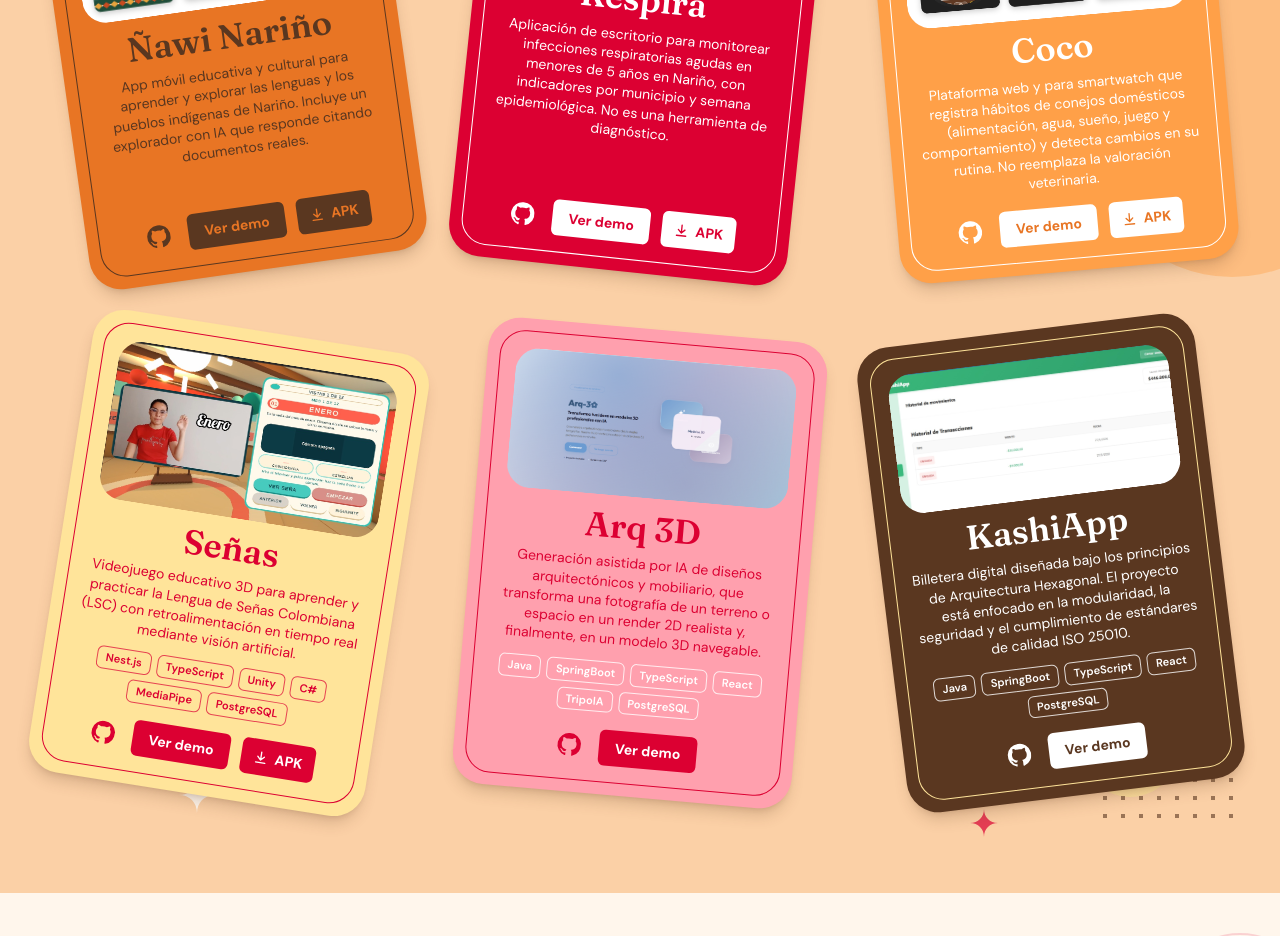
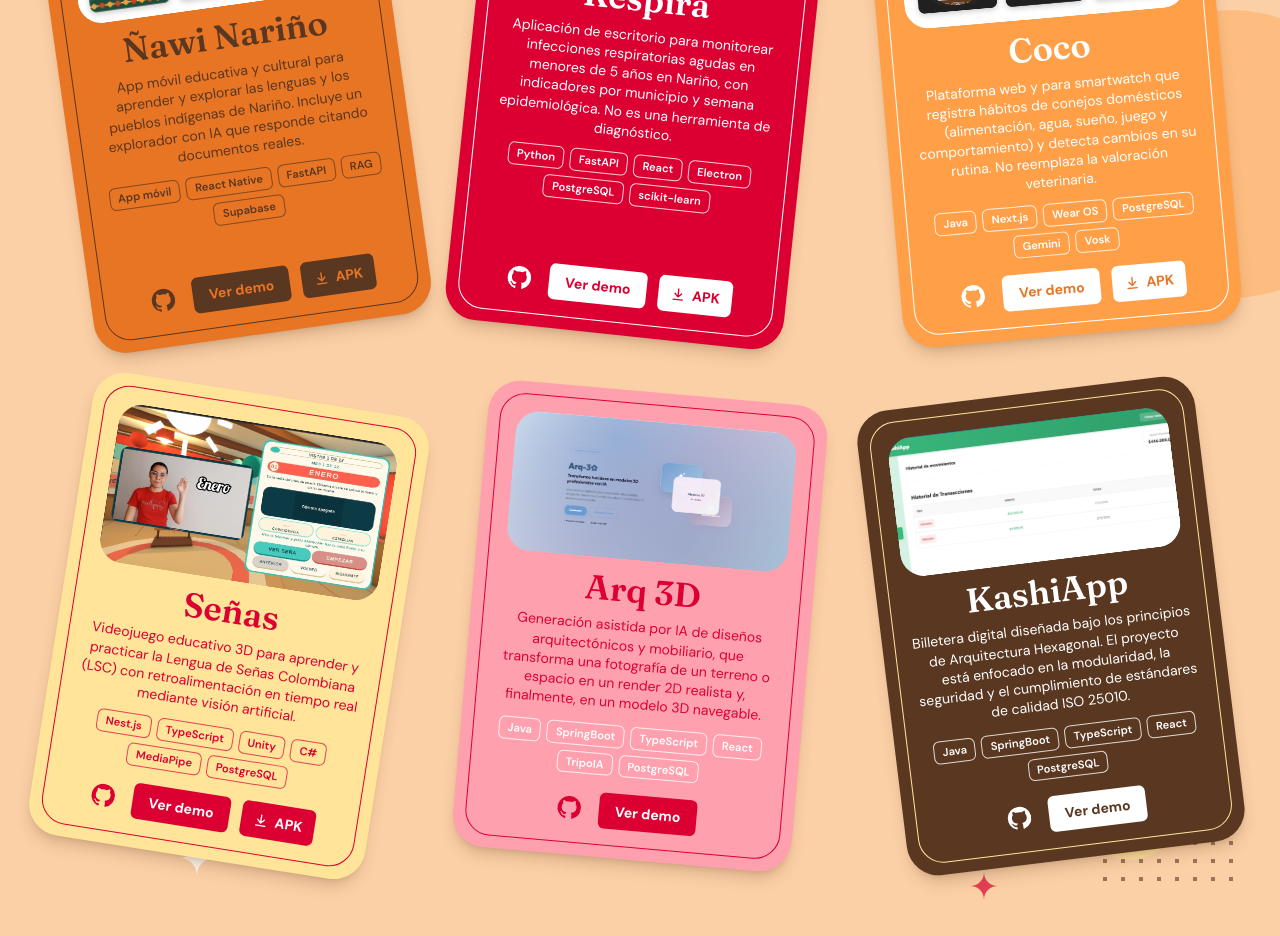
Before and after one commit to VictoriaArteaga/Mi-Portafolio, a Next.js app in the folder portafolio/: page / in a window 1280 px wide. Shown: the part 2360-3296 px from the top of the page. Built offline with nearby package versions, Linux system fonts and the light colour scheme; a web font is replaced by a local one.

Commit message:
Tecnologias

```diff
--- a/portafolio/data/projects.ts
+++ b/portafolio/data/projects.ts
@@ -32,7 +32,7 @@ export const projects: Project[] = [
       es: "App móvil educativa y cultural para aprender y explorar las lenguas y los pueblos indígenas de Nariño. Incluye un explorador con IA que responde citando documentos reales.",
       en: "Educational and cultural mobile app to learn about and explore the languages and Indigenous peoples of Nariño. Includes an AI explorer that answers with citations from real documents.",
     },
-    tags: [],
+    tags: ["App móvil", "React Native", "FastAPI", "RAG", "Supabase"],
     tone: "terracota",
     repo: "https://github.com/VictoriaArteaga/NawiNarino.git",
     demo: "https://nawinarino-frontend.vercel.app/",
@@ -45,7 +45,7 @@ export const projects: Project[] = [
       es: "Aplicación de escritorio para monitorear infecciones respiratorias agudas en menores de 5 años en Nariño, con indicadores por municipio y semana epidemiológica. No es una herramienta de diagnóstico.",
       en: "Desktop application for monitoring acute respiratory infections in children under 5 in Nariño, with indicators by municipality and epidemiological week. It is not a diagnostic tool.",
     },
-    tags: [],
+    tags: ["Python", "FastAPI", "React", "Electron", "PostgreSQL", "scikit-learn"],
     tone: "crimson",
     repo: "https://github.com/VictoriaArteaga/RESPIRA.git",
     demo: "https://respira-eta.vercel.app/",
@@ -58,7 +58,7 @@ export const projects: Project[] = [
       es: "Plataforma web y para smartwatch que registra hábitos de conejos domésticos (alimentación, agua, sueño, juego y comportamiento) y detecta cambios en su rutina. No reemplaza la valoración veterinaria.",
       en: "Web and smartwatch platform for tracking pet rabbits' habits (feeding, water, sleep, play, and behavior) and detecting changes in their routine. It does not replace veterinary assessment.",
     },
-    tags: [],
+    tags: ["Java", "Next.js", "Wear OS", "PostgreSQL", "Gemini", "Vosk"],
     tone: "tangerine",
     repo: "https://github.com/VictoriaArteaga/COCO.git",
     demo: "https://coco-murex-omega.vercel.app/",
```
